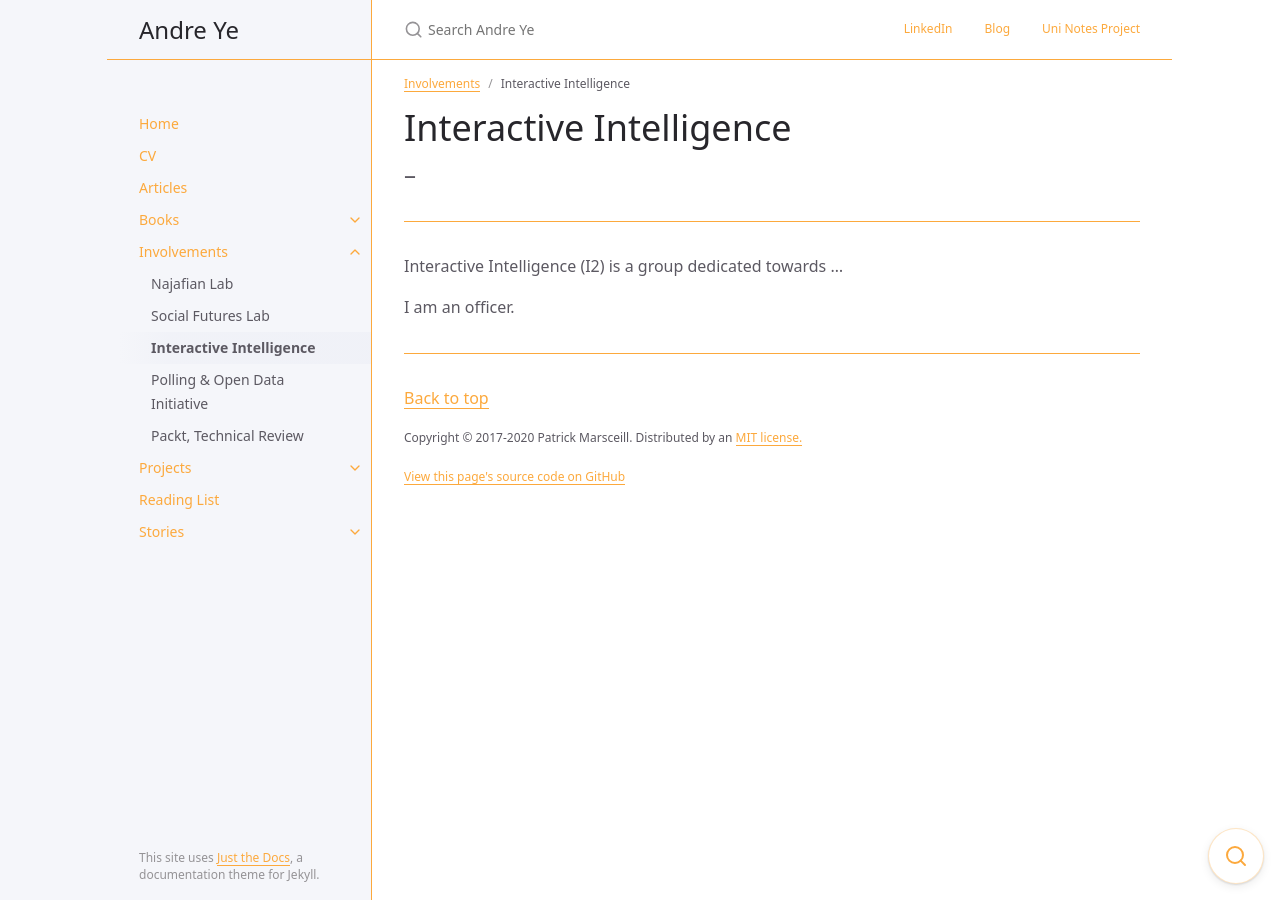
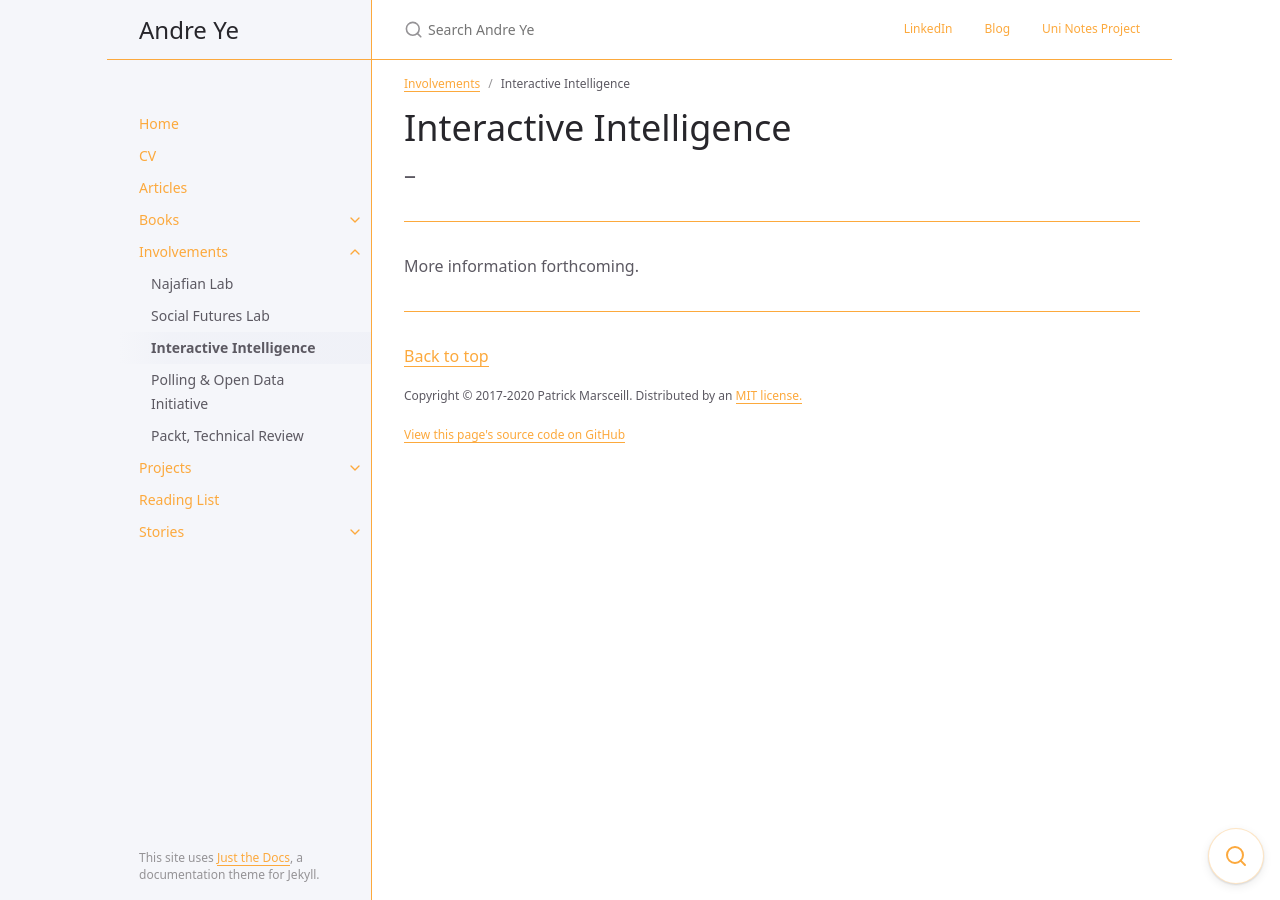
Before and after one commit to andre-ye/andre-ye.github.io-retired, a Jekyll site: the page built from docs/involvements/i2.md, in a window 1280 px wide. Built offline with Jekyll 4.4.1, drawn with Linux system fonts in a browser that asks for light colours; nearby versions of some CDN libraries.

Commit message:
Update i2.md

```diff
--- a/docs/involvements/i2.md
+++ b/docs/involvements/i2.md
@@ -13,6 +13,4 @@ has_children: false
 
 ---
 
-Interactive Intelligence (I2) is a group dedicated towards ...
-
-I am an officer.
+More information forthcoming.
```
